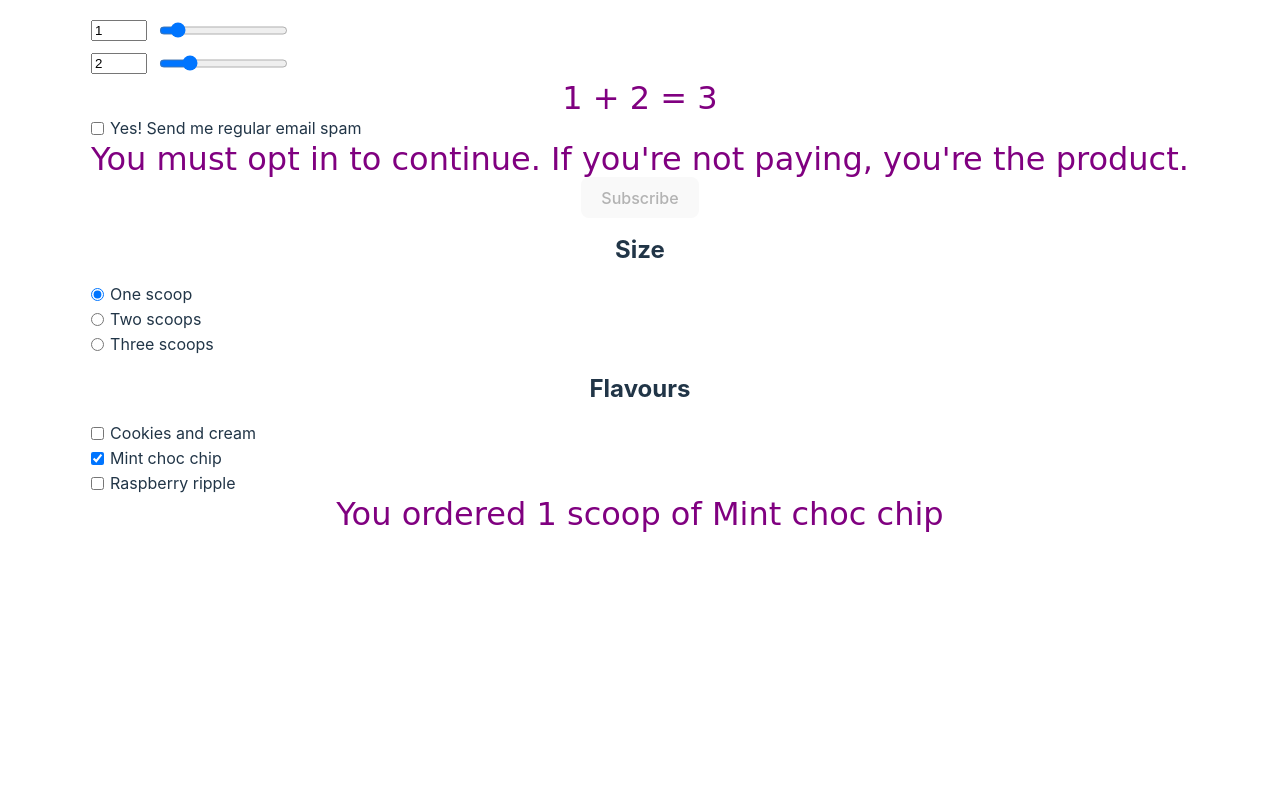
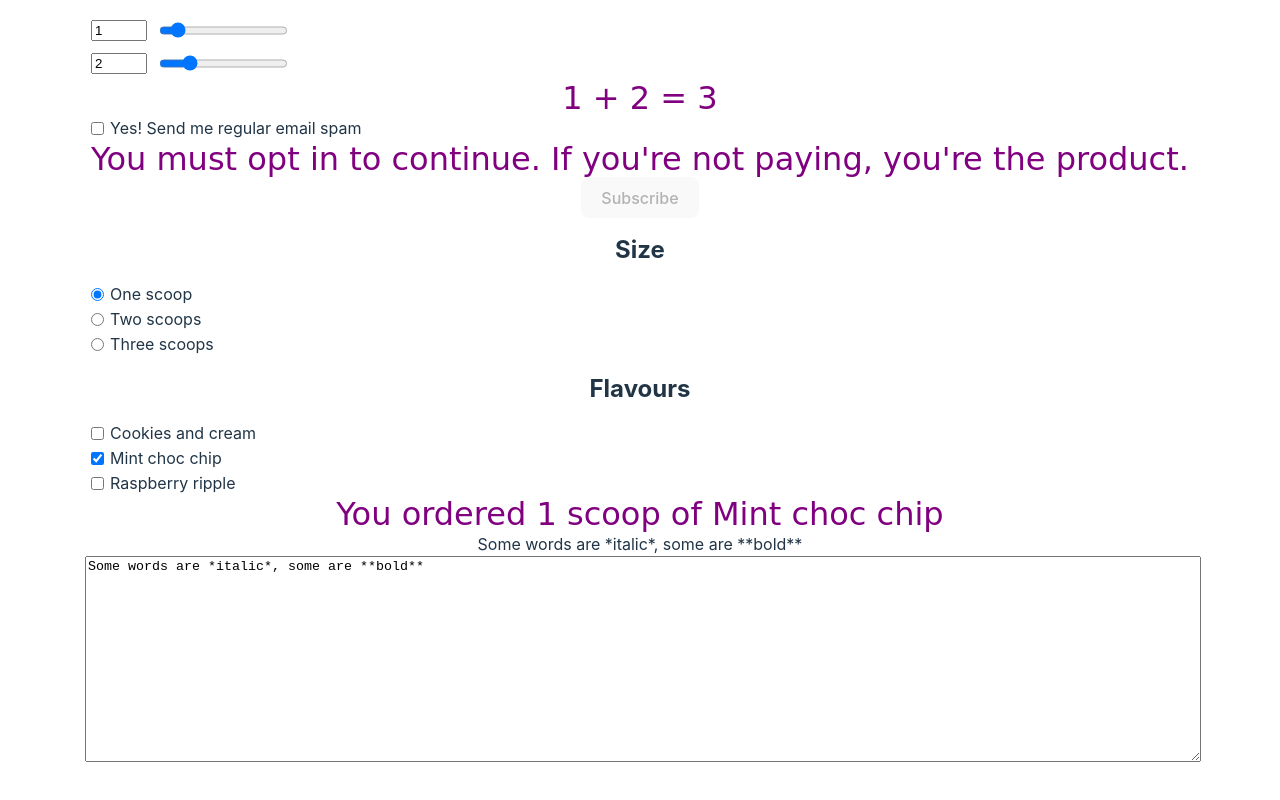
Before and after one commit to henrikvilhelmberglund/todo-svelte, a Svelte app: page / in a window 1280 px wide. Shown: the part 1398-2198 px from the top of the page. Before the commit the page ends 1962 px from the top, so only its background shows below. Built offline with nearby package versions, Linux system fonts and the light colour scheme; the HTML template or start-up script is replaced by a standard one.

Commit message:
add textarea bind

```diff
--- a/src/App.svelte
+++ b/src/App.svelte
@@ -92,6 +92,8 @@
       flavours[flavours.length - 1]
     }`;
   }
+
+  let value = `Some words are *italic*, some are **bold**`;
 </script>
 
 <main>
@@ -254,6 +256,10 @@
       of {join(flavours)}
     </p>
   {/if}
+
+  {@html value}
+
+  <textarea bind:value />
 </main>
 
 <style>
@@ -274,4 +280,9 @@
   p {
     margin: 6px;
   }
+
+  textarea {
+    width: 100%;
+    height: 200px;
+  }
 </style>
```
